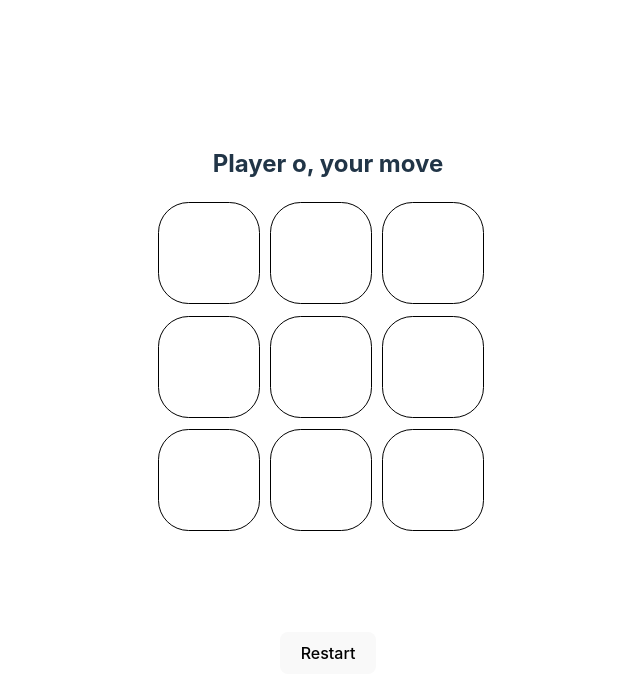
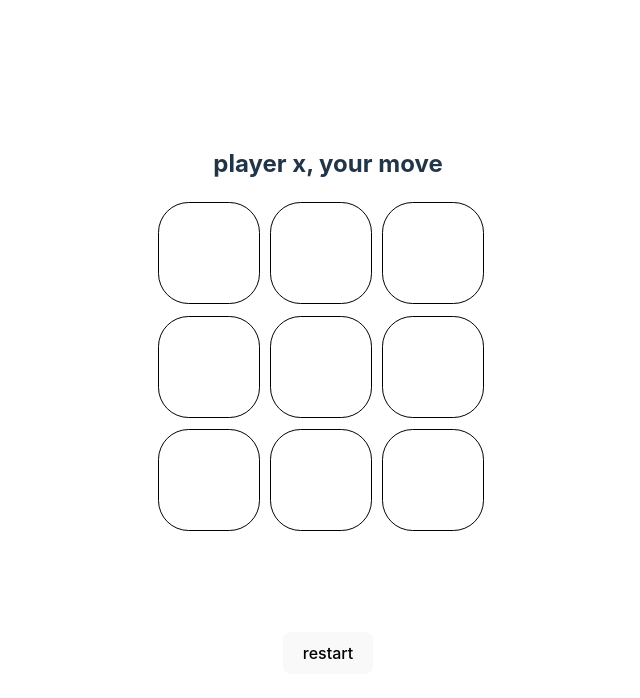
Before and after one commit to tumanov-alex/ticTacToe, a React (Vite) app: page / in a window 1280 px wide. Shown: the top 698 px of the page, without its empty margins (312-952 px from the left). Built offline with nearby package versions, Linux system fonts and the light colour scheme.

Commit message:
fix inability to click after game reset display game ending in case of a draw fix ts

```diff
--- a/src/TicTacToe/components/GameStatusMessage/GameStatusMessage.tsx
+++ b/src/TicTacToe/components/GameStatusMessage/GameStatusMessage.tsx
@@ -1,12 +1,28 @@
 interface GameStatusMessageProps {
   winner: string | null;
+  isGameFinished: boolean;
   currentPlayer: string;
 }
 
-export const GameStatusMessage = ({ winner, currentPlayer }: GameStatusMessageProps) => {
+export const GameStatusMessage = ({
+  winner,
+  isGameFinished,
+  currentPlayer,
+}: GameStatusMessageProps) => {
+
+  let message: string;
+
+  if (winner) {
+    message = `${winner} won!`;
+  } else {
+    if (isGameFinished) {
+      message = 'nobody won';
+    } else {
+      message = `player ${currentPlayer === 'x' ? 'o' : 'x'}, your move`;
+    }
+  }
+
   return (
-    <h2>
-      {winner ? `${winner} won!` : `Player ${currentPlayer}, your move`}
-    </h2>
+    <h2>{message}</h2>
   );
 };
--- a/src/TicTacToe/components/RestartButton/RestartButton.tsx
+++ b/src/TicTacToe/components/RestartButton/RestartButton.tsx
@@ -13,7 +13,7 @@ export const RestartButton = ({ setTilesData, tilesDataEmpty }: RestartButtonPro
 
   return (
     <button onClick={onRestart}>
-      Restart
+      restart
     </button>
   );
 };
--- a/src/TicTacToe/components/TicTacToe/TicTacToe.tsx
+++ b/src/TicTacToe/components/TicTacToe/TicTacToe.tsx
@@ -8,7 +8,7 @@ import { GameStatusMessage } from '../GameStatusMessage/GameStatusMessage.tsx';
 import { useLocalStorage } from '../../hooks/useLocalStorage.ts';
 
 const tilesDataEmpty: TilesData = {
-  tiles: Array.from({ length: 9 }) as TilesType,
+  tiles: Array.from({ length: 9 }).fill(null) as TilesType,
   tilesDisplay: null,
   currentPlayer: 'o',
   history: [],
@@ -17,6 +17,7 @@ const tilesDataEmpty: TilesData = {
 export const TicTacToe = () => {
   const [tilesData, setTilesData] = useLocalStorage('tilesData', tilesDataEmpty);
   const winner = getWinner(tilesData.tiles);
+  const isGameFinished = !tilesData.tiles.includes(null);
 
   // Use the custom hook for managing local storage on beforeunload
   useBeforeUnload(tilesData);
@@ -29,12 +30,13 @@ export const TicTacToe = () => {
     }}>
       <GameStatusMessage
         winner={winner}
+        isGameFinished={isGameFinished}
         currentPlayer={tilesData.currentPlayer}
       />
       <Tiles
         tiles={tilesData.tiles}
         tilesDisplay={tilesData.tilesDisplay}
-        setTilesData={setTilesData}
+        setTilesData={winner ? () => {} : setTilesData}
       />
       <BreadCrumbs
         tiles={tilesData.tiles}
@@ -49,8 +51,4 @@ export const TicTacToe = () => {
   );
 };
 
-// todo: fix setting state after victory
-// todo: fix non click after reset
-// todo: fix ts
 // todo: fix style
-// todo: refactor (especially this module)
--- a/src/TicTacToe/components/Tiles/Tile.tsx
+++ b/src/TicTacToe/components/Tiles/Tile.tsx
@@ -6,7 +6,7 @@ interface TileProps {
   clickable: boolean;
 }
 
-export const Tile = ({ content, onClick, clickable = true }: TileProps) => {
+export const Tile = ({ content, onClick, clickable }: TileProps) => {
   return (
     <div
       onClick={clickable ? onClick : () => {}}
@@ -19,7 +19,7 @@ export const Tile = ({ content, onClick, clickable = true }: TileProps) => {
         display: 'flex',
         alignItems: 'center',
         justifyContent: 'center',
-        cursor: clickable ? 'pointer' : 'not-allowed',
+        cursor: clickable ? 'pointer' : 'default',
       }}>
       {content}
     </div>
--- a/src/TicTacToe/components/Tiles/Tiles.tsx
+++ b/src/TicTacToe/components/Tiles/Tiles.tsx
@@ -13,6 +13,8 @@ export const Tiles = ({
   tilesDisplay,
   setTilesData,
 }: TilesProps) => {
+  const gameStarted = (new Set(tiles)).size > 2;
+
   const onSetTiles = (tileId: number) => {
     if (tiles[tileId] !== null) {
       return;
@@ -44,7 +46,7 @@ export const Tiles = ({
         <Tile
           content={tile}
           onClick={() => onSetTiles(i)}
-          clickable={tiles[i] === null}
+          clickable={!gameStarted || tiles[i] === null}
           key={i}
         />
       ))}
```
